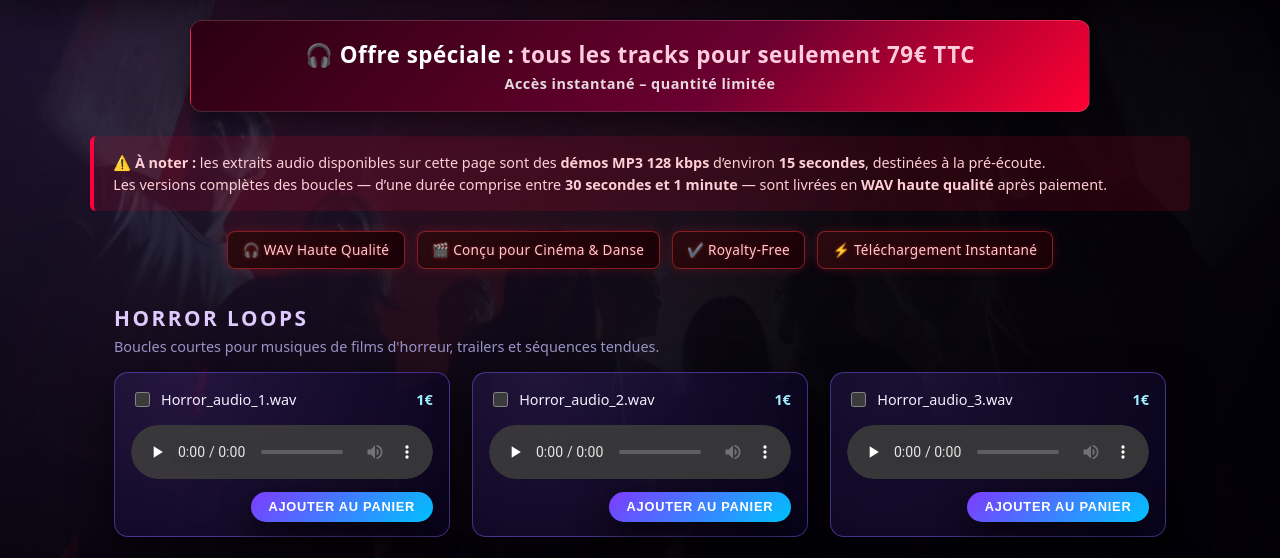
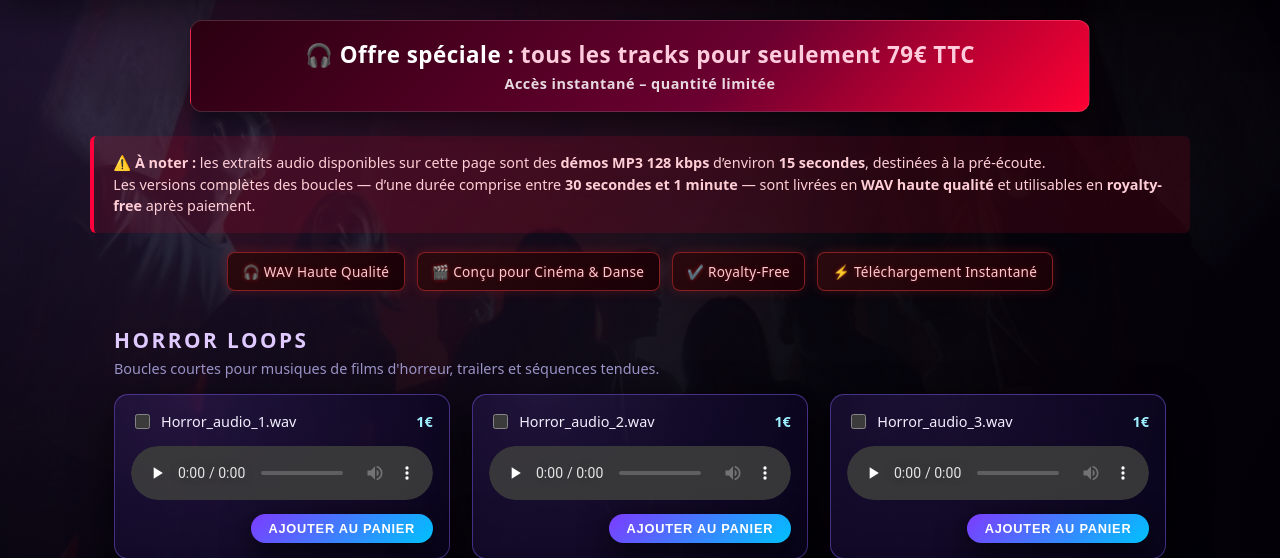
Before and after one commit to vincentbastille10/cinema_loops_shopping, a Flask app: page / in a window 1280 px wide. Shown: the part 152-710 px from the top of the page. Run offline with Flask 3, Linux system fonts and the light colour scheme; some libraries are stand-ins or nearby versions.

Commit message:
Update index.html

```diff
--- a/templates/index.html
+++ b/templates/index.html
@@ -2,14 +2,59 @@
 <html lang="{{ 'fr' if lang == 'fr' else 'en' }}">
 <head>
   <meta charset="utf-8" />
+
+  <!-- Google Search Console -->
   <meta name="google-site-verification" content="2VoCddHV1wAmKbGLHfbcdupQnEvjPxUHTNZKfdghHxI" />
-  <title>Spectra Film Loops – Horror & Cinema Audio Loops</title>
+
+  <title>Spectra Film Loops – Horror & Cinematic WAV Loops (Royalty-Free)</title>
 
   <meta name="description"
-        content="Boucles audio cinématiques pour films, horreur, danse et installations. WAV haute qualité, pré-écoute MP3, paiement Stripe, 1€ par loop." />
+        content="Spectra Film Loops : boucles audio cinématiques et sombres pour films d’horreur, cinéma, danse et installations. Pré-écoute MP3 128 kbps (15s), versions complètes en WAV haute qualité, 1€ la loop, paiement sécurisé Stripe, téléchargement instantané." />
+
   <meta name="viewport" content="width=device-width, initial-scale=1" />
   <meta name="robots" content="index,follow" />
   <link rel="canonical" href="https://cinema-loops-shopping.onrender.com/" />
+
+  <!-- Open Graph / Social preview -->
+  <meta property="og:type" content="website" />
+  <meta property="og:title" content="Spectra Film Loops – Horror & Cinematic WAV Loops" />
+  <meta property="og:description"
+        content="Dark & cinematic audio loops for horror films, trailers, dance and installations. MP3 previews, full WAV downloads, royalty-free, instant delivery via Stripe." />
+  <meta property="og:url" content="https://cinema-loops-shopping.onrender.com/" />
+  <meta property="og:site_name" content="Spectra Film Loops" />
+  <!-- Si tu ajoutes un visuel dédié, décommente et adapte :
+  <meta property="og:image" content="https://cinema-loops-shopping.onrender.com/static/cover_loops.jpg" />
+  -->
+
+  <!-- Twitter Card -->
+  <meta name="twitter:card" content="summary_large_image" />
+  <meta name="twitter:title" content="Spectra Film Loops – Horror & Cinematic WAV Loops" />
+  <meta name="twitter:description"
+        content="Cinematic horror loops & atmospheres in WAV format. Royalty-free, instant download after Stripe payment." />
+  <!-- <meta name="twitter:image" content="https://cinema-loops-shopping.onrender.com/static/cover_loops.jpg" /> -->
+
+  <!-- JSON-LD : boutique de loops audio -->
+  <script type="application/ld+json">
+  {
+    "@context": "https://schema.org",
+    "@type": "Store",
+    "name": "Spectra Film Loops",
+    "url": "https://cinema-loops-shopping.onrender.com/",
+    "image": "https://cinema-loops-shopping.onrender.com/static/fond.jpeg",
+    "description": "Librairie de boucles audio cinématiques et sombres pour films d’horreur, cinéma, trailers, danse contemporaine et installations. Boucles en WAV haute qualité, royalty-free, paiement Stripe, téléchargement instantané par email.",
+    "makesOffer": {
+      "@type": "Offer",
+      "name": "Horror & Cinematic WAV Loops",
+      "priceCurrency": "EUR",
+      "price": "1.00",
+      "availability": "https://schema.org/InStock"
+    },
+    "brand": {
+      "@type": "Brand",
+      "name": "Spectra Media"
+    }
+  }
+  </script>
 
   <link rel="stylesheet" href="{{ url_for('static', filename='styles.css') }}">
   <script src="https://js.stripe.com/v3/"></script>
@@ -21,7 +66,7 @@
       <div>
         <h1>Spectra Film Loops</h1>
         <p class="subtitle" data-i18n="header_sub">
-          Boucles audio professionnelles pour films, danse, horreur et installations. WAV haute qualité.
+          Boucles audio professionnelles pour films, danse, horreur et installations. WAV haute qualité, royalty-free.
         </p>
       </div>
 
@@ -76,7 +121,7 @@
     <strong>démos MP3 128 kbps</strong> d’environ <strong>15 secondes</strong>, destinées à la pré-écoute.
     <br>
     Les versions complètes des boucles — d’une durée comprise entre <strong>30 secondes et 1 minute</strong> —
-    sont livrées en <strong>WAV haute qualité</strong> après paiement.
+    sont livrées en <strong>WAV haute qualité</strong> et utilisables en <strong>royalty-free</strong> après paiement.
   </div>
 
   <!-- Badges Pro (WAV, Cinéma, Royalty-Free, Instant) -->
@@ -155,6 +200,7 @@
       </a>
     </div>
   </main>
+
   <!-- ===============================
        SECTION SEO – DESCRIPTION PRO
   ==================================-->
@@ -187,14 +233,16 @@
       conservée, aucune compression destructive). Les extraits MP3 disponibles sur la page
       sont limités à <strong>15 secondes en 128 kbps</strong> pour la pré-écoute.
       Les versions complètes durent entre <strong>30 secondes et 1 minute</strong>
-    et sont livrées immédiatement après paiement via Stripe.
+      et sont livrées immédiatement après paiement via Stripe, avec des droits
+      <strong>royalty-free</strong> pour vos projets audiovisuels.
     </p>
 
     <p>
-    Toutes les boucles sont <strong>royalty-free</strong> : vous pouvez les utiliser dans vos
-    films, vidéos YouTube, podcasts, performances scéniques, jeux indépendants ou projets
-    professionnels, sans frais supplémentaires. C’est un outil pensé pour les monteurs,
-    compositeurs, chorégraphes, sound designers et créateurs indépendants.
+      Toutes les boucles peuvent être utilisées dans vos films, vidéos YouTube, podcasts,
+      performances scéniques, jeux indépendants ou projets professionnels, sans frais
+      supplémentaires. La collection est pensée pour les monteurs, compositeurs, chorégraphes,
+      sound designers et créateurs indépendants qui cherchent des <strong>horror loops</strong>,
+      <strong>cinematic long loops</strong>, textures sombres et nappes atmosphériques prêtes à l’emploi.
     </p>
 
     <h3 style="margin-top:1.6rem; font-size:1.15rem; color:#ffcce0;">
@@ -206,12 +254,14 @@
       dark atmospheres and horror textures designed for filmmakers, editors, choreographers,
       video creators, and sound designers.
       All loops are delivered in <strong>high-quality WAV</strong> (full dynamics preserved) and are
-    <strong>royalty-free</strong> for commercial use.
+      <strong>royalty-free</strong> for commercial use in films, trailers, YouTube videos,
+      indie games and stage performances.
     </p>
 
     <p style="color:#ddd6ff;">
       MP3 previews on this website are limited to <strong>15 seconds / 128 kbps</strong>.
-    Full versions (30–60s) are delivered instantly after checkout via Stripe.
+      Full versions (30–60s) are delivered instantly after checkout via Stripe,
+      with direct download links sent by email.
     </p>
 
     <p style="margin-top:1rem; opacity:0.9;">
```
Lines whose indentation alone changed are shown as unchanged.
